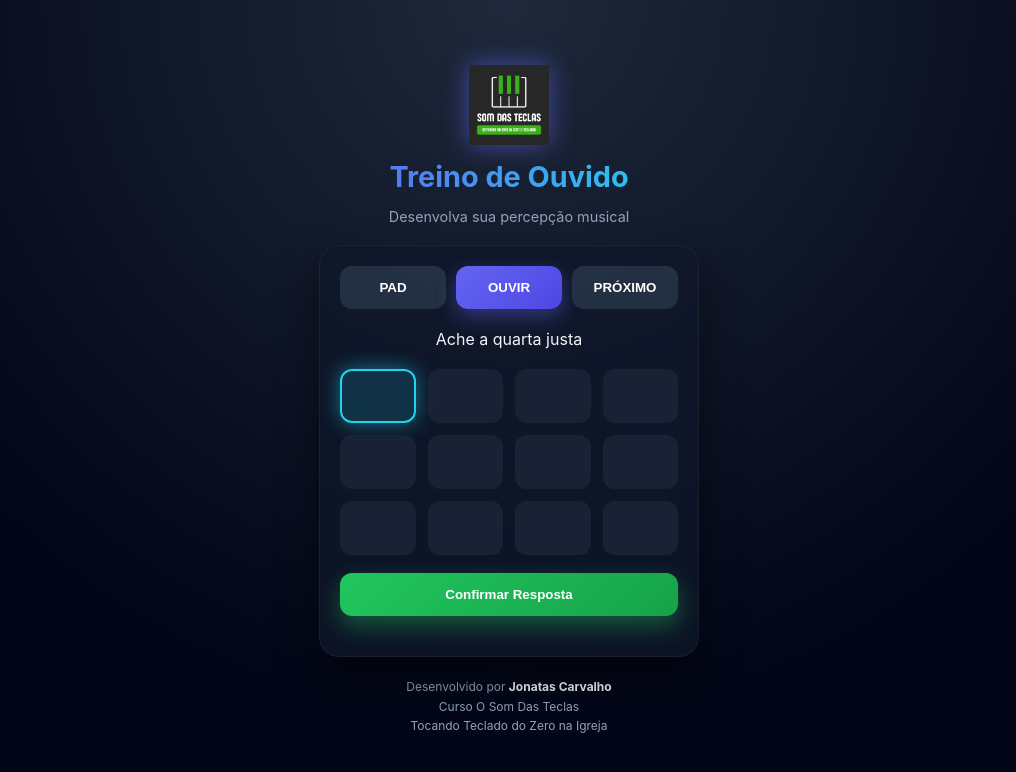
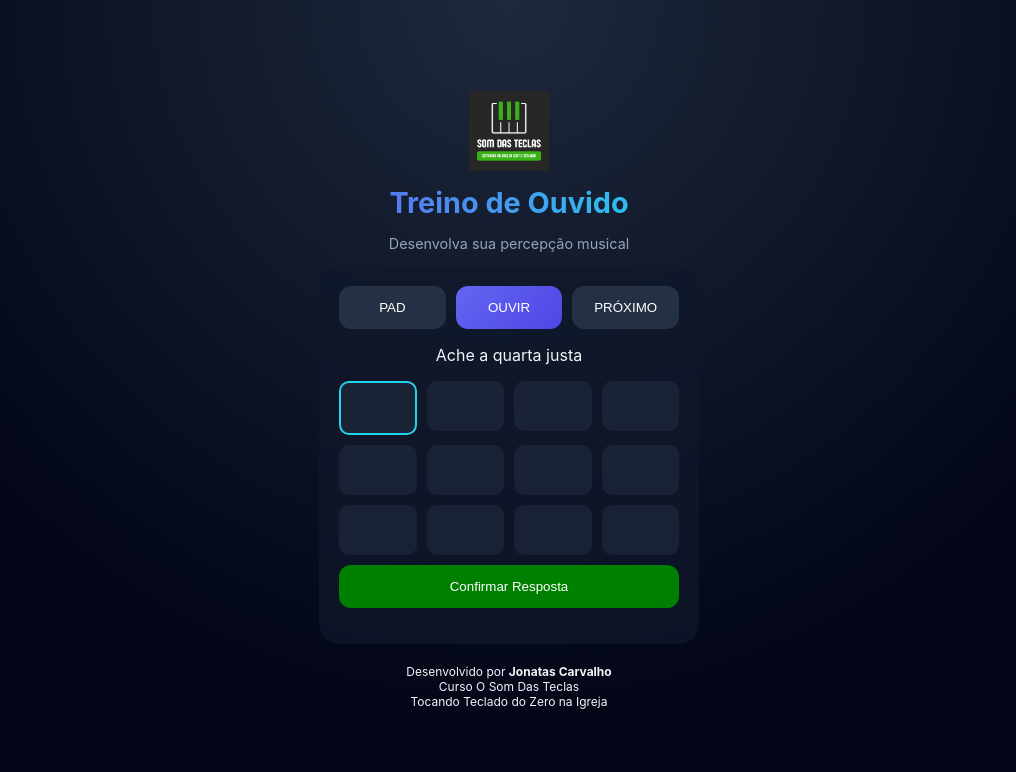
Before and after one commit to eiteclasmusic/treinodeintervalos, a plain HTML site: page index.html in a window 1280 px wide. Both pictures are taken after a click on the element 508 px from the left and 396 px from the top of the page. Shown: the whole page, without its empty margins (131-1147 px from the left). Drawn offline with nearby package versions, Linux system fonts and the light colour scheme.

Commit message:
Update style.css

```diff
--- a/style.css
+++ b/style.css
@@ -10,7 +10,6 @@
   --error: #ef4444;
 }
 
-/* FUNDO */
 body {
   background: radial-gradient(circle at top, #1e293b, #020617 70%);
   color: var(--text-main);
@@ -22,24 +21,16 @@
   margin: 0;
 }
 
-/* CONTAINER */
 .container {
   width: 380px;
   text-align: center;
 }
 
-/* LOGO */
-.logo-area {
-  margin-bottom: 20px;
-}
-
 .logo {
   width: 80px;
   margin-bottom: 10px;
-  filter: drop-shadow(0 0 12px rgba(99,102,241,0.6));
 }
 
-/* TÍTULO */
 h1 {
   margin: 0;
   font-size: 1.8rem;
@@ -53,24 +44,40 @@
   color: var(--text-dim);
 }
 
+/* NÍVEIS */
+.level-controls {
+  display: flex;
+  gap: 8px;
+  justify-content: center;
+  margin-bottom: 12px;
+}
+
+.level-controls button {
+  flex: none;
+  padding: 8px 12px;
+  font-size: 12px;
+  background: rgba(51, 65, 85, 0.6);
+}
+
+.level-controls button.active {
+  background: linear-gradient(135deg, var(--primary), var(--primary-strong));
+  color: white;
+  box-shadow: 0 5px 15px rgba(99,102,241,0.4);
+}
+
 /* CARD */
 .card {
   background: var(--bg-card);
-  backdrop-filter: blur(10px);
   padding: 20px;
   border-radius: 20px;
-  box-shadow: 0 20px 40px rgba(0,0,0,0.5);
-  border: 1px solid rgba(255,255,255,0.05);
 }
 
 /* CONTROLES */
 .controls {
   display: flex;
   gap: 10px;
-  margin-bottom: 16px;
 }
 
-/* BOTÕES */
 button {
   flex: 1;
   padding: 14px;
@@ -78,88 +85,36 @@
   border: none;
   background: rgba(51, 65, 85, 0.6);
   color: white;
-  font-weight: 600;
   cursor: pointer;
-  transition: 0.25s;
 }
 
-button:hover {
-  transform: translateY(-2px);
-  background: rgba(100, 116, 139, 0.8);
+.controls button:nth-child(2) {
+  background: linear-gradient(135deg, var(--primary), var(--primary-strong));
 }
 
-/* BOTÃO PRINCIPAL */
-.controls button:nth-child(2) {
-  background: linear-gradient(135deg, var(--primary), var(--primary-strong));
-  box-shadow: 0 8px 20px rgba(99,102,241,0.4);
-}
-
-.controls button:nth-child(2):hover {
-  transform: translateY(-3px) scale(1.03);
-}
-
-/* PERGUNTA */
-#question {
-  margin: 20px 0;
-  font-size: 16px;
-}
-
-/* RESPOSTAS */
 #answers {
   display: grid;
   grid-template-columns: repeat(4, 1fr);
-  gap: 12px;
+  gap: 10px;
 }
 
 .answer {
   height: 50px;
   background: rgba(30, 41, 59, 0.7);
-  border-radius: 12px;
-  cursor: pointer;
-  transition: 0.25s;
-  border: 2px solid transparent;
-}
-
-.answer:hover {
-  transform: scale(1.08);
-  background: rgba(100, 116, 139, 0.9);
+  border-radius: 10px;
 }
 
 .answer.selected {
-  border-color: var(--accent);
-  background: rgba(34, 211, 238, 0.15);
-  box-shadow: 0 0 20px rgba(34, 211, 238, 0.5);
+  border: 2px solid var(--accent);
 }
 
-/* CONFIRMAR */
 button.confirm {
   width: 100%;
-  margin-top: 18px;
-  background: linear-gradient(135deg, #22c55e, #16a34a);
-  box-shadow: 0 10px 25px rgba(34,197,94,0.4);
+  margin-top: 10px;
+  background: green;
 }
 
-button.confirm:hover {
-  transform: translateY(-3px);
-}
-
-/* FEEDBACK */
-#feedback {
-  margin-top: 20px;
-  font-weight: 600;
-}
-
-.correct { color: var(--success); }
-.incorrect { color: var(--error); }
-
-/* RODAPÉ */
 .footer {
   margin-top: 20px;
   font-size: 12px;
-  color: var(--text-dim);
-  line-height: 1.6;
 }
-
-.footer strong {
-  color: var(--text-main);
-}
```
